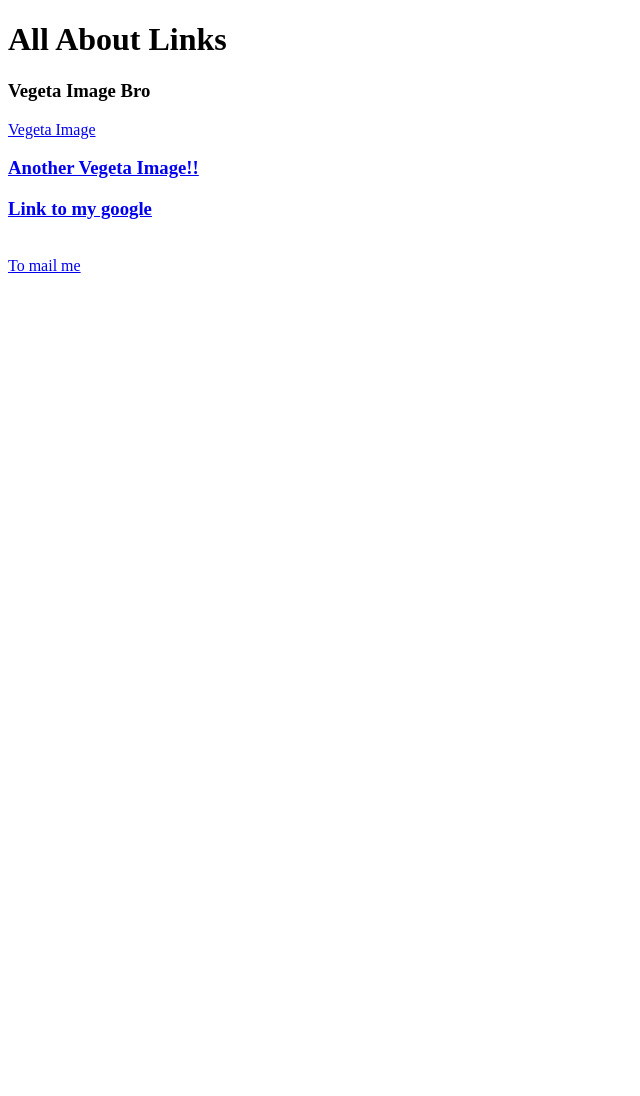
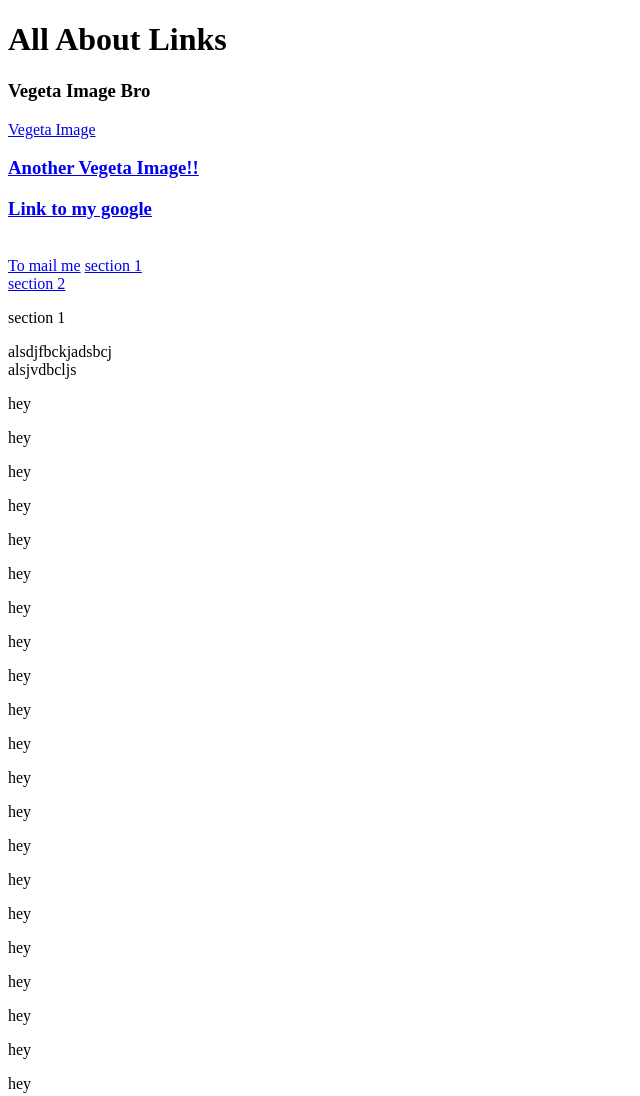
Before and after one commit to OrganicParitosh99/WorkSpaceForHTML, a plain HTML site: page a.html in a window 1280 px wide. Shown: the top 1096 px of the page, without its empty margins (0-640 px from the left). Before the commit the page ends 800 px from the top, so only its background shows below. Drawn offline with Linux system fonts and the light colour scheme.

Commit message:
Added Links to internal,external page and sections too

```diff
--- a/a.html
+++ b/a.html
@@ -21,7 +21,31 @@
     <a href = "mailto: paritoshk1999@gmail.com">To mail me</a>
 
     <!-- Section Tag k liye-->
+    <a href="#Section_1">section 1</a>
+       <br>
 
+        <a href="#Section_2">section 2</a>
 
+        <!--link external page -->
+        <!--link in same folder-->
+
+        <br>
+        <p id="Section_1"> section 1
+            <p>alsdjfbckjadsbcj<br>
+                alsjvdbcljs
+            </p>
+        </p>
+            <p>hey</p>
+            <p>hey</p><p>hey</p><p>hey</p><p>hey</p><p>hey</p><p>hey</p><p>hey</p><p>hey</p><p>hey</p><p>hey</p><p>hey</p><p>hey</p><p>hey</p><p>hey</p><p>hey</p><p>hey</p><p>hey</p><p>hey</p><p>hey</p><p>hey</p><p>hey</p><p>hey</p><p>hey</p><p>hey</p><p>hey</p><p>hey</p><p>hey</p><p>hey</p><p>hey</p><p>hey</p><p>hey</p><p>hey</p><p>hey</p><p>hey</p><p>hey</p><p>hey</p><p>hey</p><p>hey</p><p>hey</p><p>hey</p><p>hey</p><p>hey</p><p>hey</p><p>hey</p><p>hey</p><p>hey</p><p>hey</p><p>hey</p><p>hey</p><p>hey</p><p>hey</p><p>hey</p><p>hey</p><p>hey</p><p>hey</p>
+            <p>hey</p><p>hey</p><p>hey</p><p>hey</p><p>hey</p><p>hey</p><p>hey</p><p>hey</p><p>hey</p><p>hey</p><p>hey</p><p>hey</p><p>hey</p><p>hey</p><p>hey</p><p>hey</p>
+
+<br>
+              <p id="Section_2"> section 2
+            <p>alsdjfbckjadsbcj<br>
+                alsjvdbcljs
+            </p>
+        </p>
+       <h3>To same Folder</h3>
+       <a href="Headings.html">Link to Headings Page</a>
 </body>
 </html>
```
